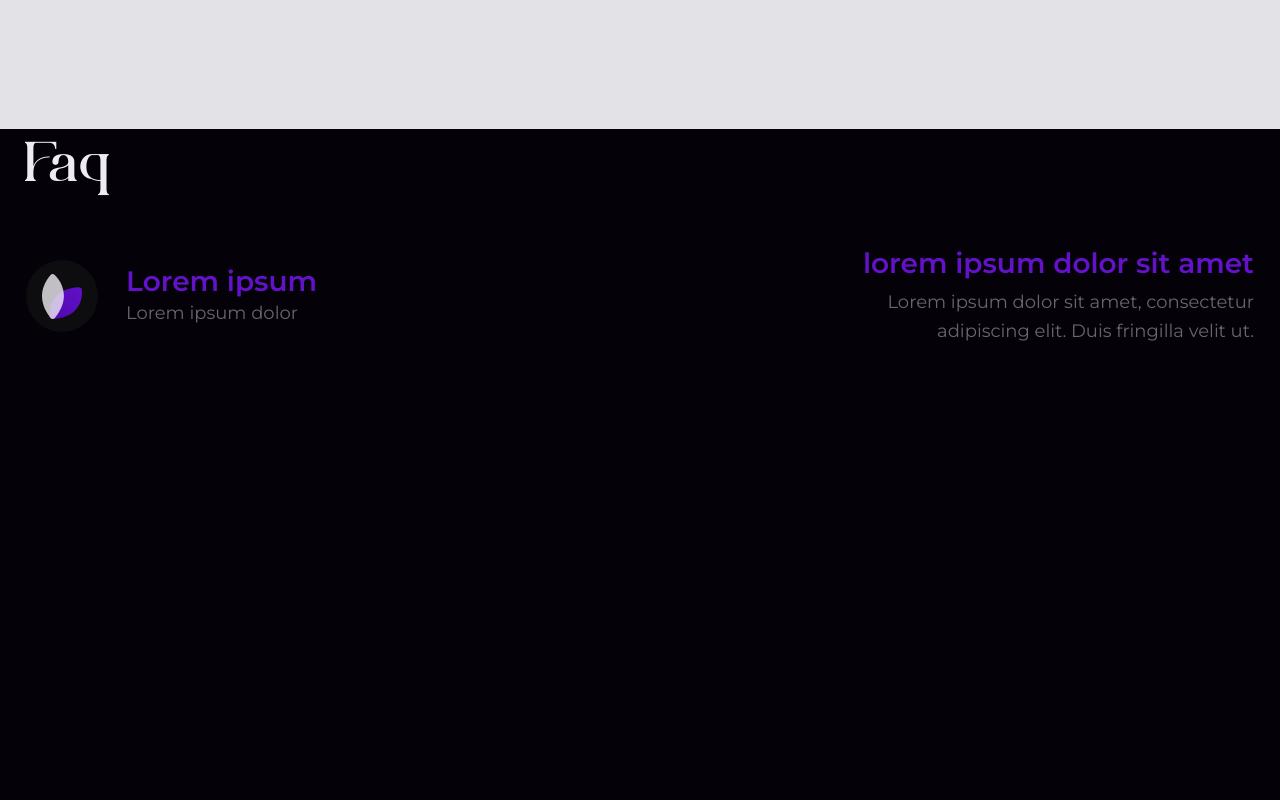
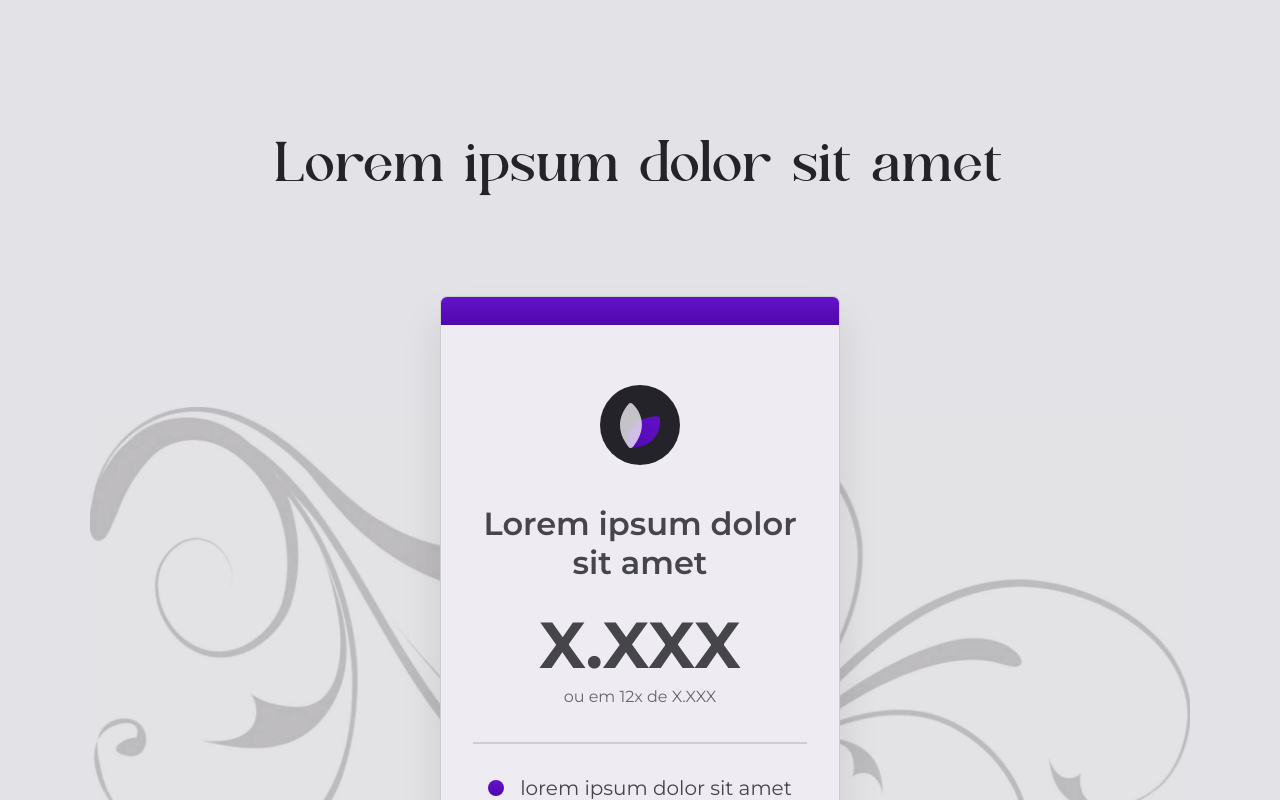
Before and after one commit to Alisson-Lima/NatureFlagrance, a React (Vite) app: page / in a window 1280 px wide. Shown: the part 5080-5880 px from the top of the page. Before the commit the page ends 5476 px from the top, so only its background shows below. Built offline with nearby package versions, Linux system fonts and the light colour scheme; data requests are answered from the project's data file.

Commit message:
Making pricing section

```diff
--- a/src/App.jsx
+++ b/src/App.jsx
@@ -17,9 +17,9 @@ function App() {
         <CurseModules />
         <About />
         <Comments/>
-        {/* <Pricing /> */}
+        <Pricing />
       </main>
-      <FAQ />
+      {/* <FAQ /> */}
       <Footer />
     </>
   )
```
